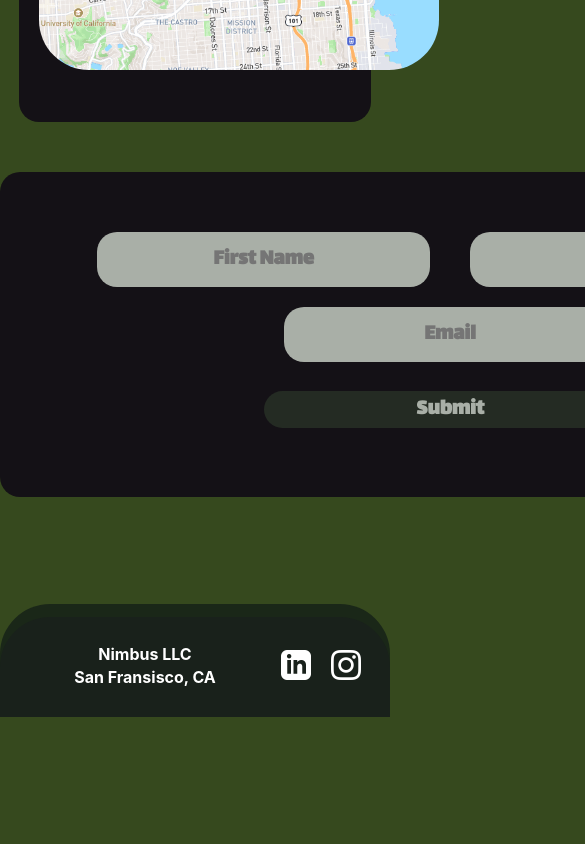
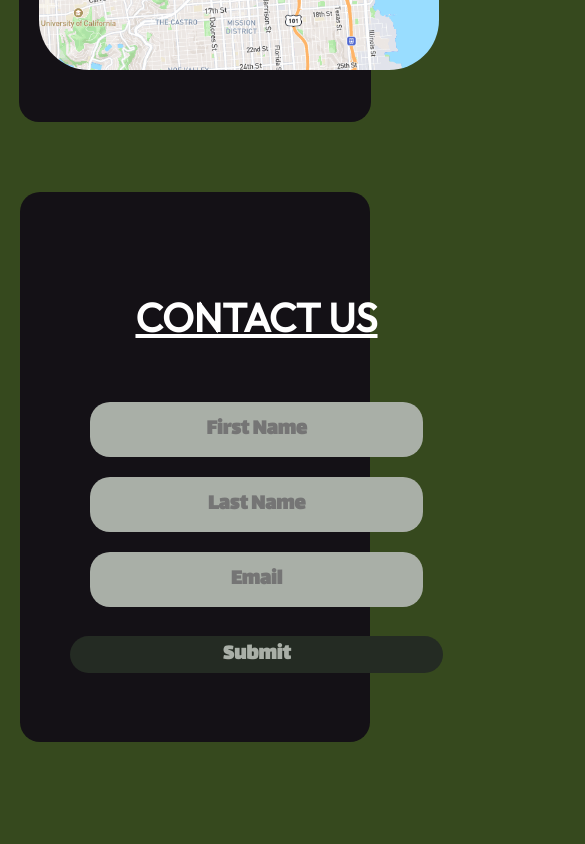
Before and after one commit to andrewstring/nimbus-site, a React (Create React App) app in the folder site/: page / in a window 390 px wide. Shown: the part 2580-3424 px from the top of the page, 585 px wide, since content can reach past the window. Before the commit the page ends 3297 px from the top, so only its background shows below. Built offline with nearby package versions, Linux system fonts and the light colour scheme; a web font is replaced by a local one.

Commit message:
made rest of components responsive...work on less than 500px vw responsitivity

```diff
--- a/site/src/css/Contact.css
+++ b/site/src/css/Contact.css
@@ -1,9 +1,10 @@
 .contact-outer {
-  margin-bottom: 120px; }
+  margin-bottom: 120px;
+  padding: 20px; }
 
 .contact-inner {
   background-color: #141116;
-  width: 1000px;
+  max-width: 1000px;
   margin: 50px auto;
   padding: 50px;
   border-radius: 20px;
@@ -76,4 +77,44 @@
   grid-row-start: 3;
   grid-row-end: 4; }
 
+@media only screen and (max-width: 1200px) {
+  .contact-inner {
+    grid-template-columns: 1fr;
+    grid-template-rows: 1fr 2fr; }
+
+  .contact-inner form {
+    grid-column-start: 1;
+    grid-row-start: 2; }
+
+  .contact-inner h4 {
+    margin: auto; } }
+@media only screen and (max-width: 715px) {
+  .contact-inner form {
+    grid-template-rows: 1fr 1fr 1fr 1fr;
+    grid-template-columns: 1fr; }
+
+  .contact-inner .first-name {
+    grid-column-start: 1;
+    grid-column-end: 1;
+    grid-row-start: 1;
+    grid-row-end: 2; }
+
+  .contact-inner .last-name {
+    grid-column-start: 1;
+    grid-column-end: 1;
+    grid-row-start: 2;
+    grid-row-end: 3; }
+
+  .contact-inner .email {
+    grid-column-start: 1;
+    grid-column-end: 1;
+    grid-row-start: 3;
+    grid-row-end: 4; }
+
+  .contact-inner .submit {
+    grid-column-start: 1;
+    grid-column-end: 1;
+    grid-row-start: 4;
+    grid-row-end: 5; } }
+
 /*# sourceMappingURL=Contact.css.map */
--- a/site/src/css/Footer.css
+++ b/site/src/css/Footer.css
@@ -1,18 +1,19 @@
 .footer {
   display: flex;
   width: 100%;
-  height: 100px;
+  padding: 30px 0px;
   background-color: #19211B;
   border-radius: 50px 50px 0px 0px;
   box-shadow: 0px -13px #1a2718; }
 
 .footer .left {
-  flex-grow: 1; }
+  flex-grow: 1;
+  width: 200px; }
 
 .footer .middle {
   text-align: center;
   align-self: center;
-  flex-grow: 2; }
+  flex-grow: 1; }
 
 .footer .middle h5 {
   margin-top: 0px;
@@ -24,7 +25,8 @@
 .footer .right {
   text-align: center;
   align-self: center;
-  flex-grow: 1; }
+  flex-grow: 1;
+  width: 200px; }
 
 .footer .right .social-media-logo {
   margin-top: 30px;
@@ -37,4 +39,8 @@
 .footer .right .social-media-link:hover {
   cursor: grab; }
 
+@media only screen and (max-width: 715px) {
+  .footer {
+    flex-direction: column; } }
+
 /*# sourceMappingURL=Footer.css.map */
--- a/site/src/sass/Contact.scss
+++ b/site/src/sass/Contact.scss
@@ -1,13 +1,15 @@
 @import "colors";
 @import "fonts";
+@import "breakpoints";
 
 .contact-outer {
     margin-bottom: 120px;
+    padding: 20px;
 }
 
 .contact-inner {
     background-color: $contact-background-color;
-    width: 1000px;
+    max-width: 1000px;
     margin: 50px auto;
     padding: 50px;
     border-radius: 20px;
@@ -86,3 +88,51 @@
     grid-row-start:3;
     grid-row-end:4;
 }
+
+@media only screen and (max-width: $medium) {
+    .contact-inner {
+        grid-template-columns: 1fr;
+        grid-template-rows: 1fr 2fr;
+    }
+
+    .contact-inner form {
+        grid-column-start: 1;
+        grid-row-start: 2;
+    }
+    .contact-inner h4 {
+        margin: auto;
+    }
+}
+
+@media only screen and (max-width: $x-small) {
+    .contact-inner form {
+        grid-template-rows: 1fr 1fr 1fr 1fr;
+        grid-template-columns: 1fr;
+    }
+
+    .contact-inner .first-name {
+        grid-column-start:1;
+        grid-column-end:1;
+        grid-row-start:1;
+        grid-row-end:2;
+
+    }
+    .contact-inner .last-name {
+        grid-column-start:1;
+        grid-column-end:1;
+        grid-row-start:2;
+        grid-row-end:3;
+    }
+    .contact-inner .email {
+        grid-column-start:1;
+        grid-column-end:1;
+        grid-row-start:3;
+        grid-row-end:4;
+    }
+    .contact-inner .submit {
+        grid-column-start:1;
+        grid-column-end:1;
+        grid-row-start:4;
+        grid-row-end:5;
+    }
+}
--- a/site/src/sass/Footer.scss
+++ b/site/src/sass/Footer.scss
@@ -1,10 +1,11 @@
 @import "colors";
 @import "fonts";
+@import "breakpoints";
 
 .footer {
     display: flex;
     width: 100%;
-    height: 100px;
+    padding: 30px 0px;
     background-color: $footer-background-color;
     border-radius: 50px 50px 0px 0px;
     box-shadow: 0px -13px #1a2718;
@@ -12,11 +13,12 @@
 
 .footer .left {
     flex-grow: 1;
+    width: 200px;
 }
 .footer .middle {
     text-align: center;
     align-self: center;
-    flex-grow: 2;
+    flex-grow: 1;
 }
 .footer .middle h5 {
     margin-top: 0px;
@@ -30,6 +32,7 @@
     text-align: center;
     align-self: center;
     flex-grow: 1;
+    width: 200px;
 }
 
 .footer .right .social-media-logo {
@@ -43,3 +46,10 @@
 .footer .right .social-media-link:hover {
     cursor: grab;
 }
+
+@media only screen and (max-width: $x-small) {
+    .footer {
+        flex-direction: column;
+    }
+
+}
```
Also changed, not shown: 2 other files (tests, documents, lock files or other folders).
